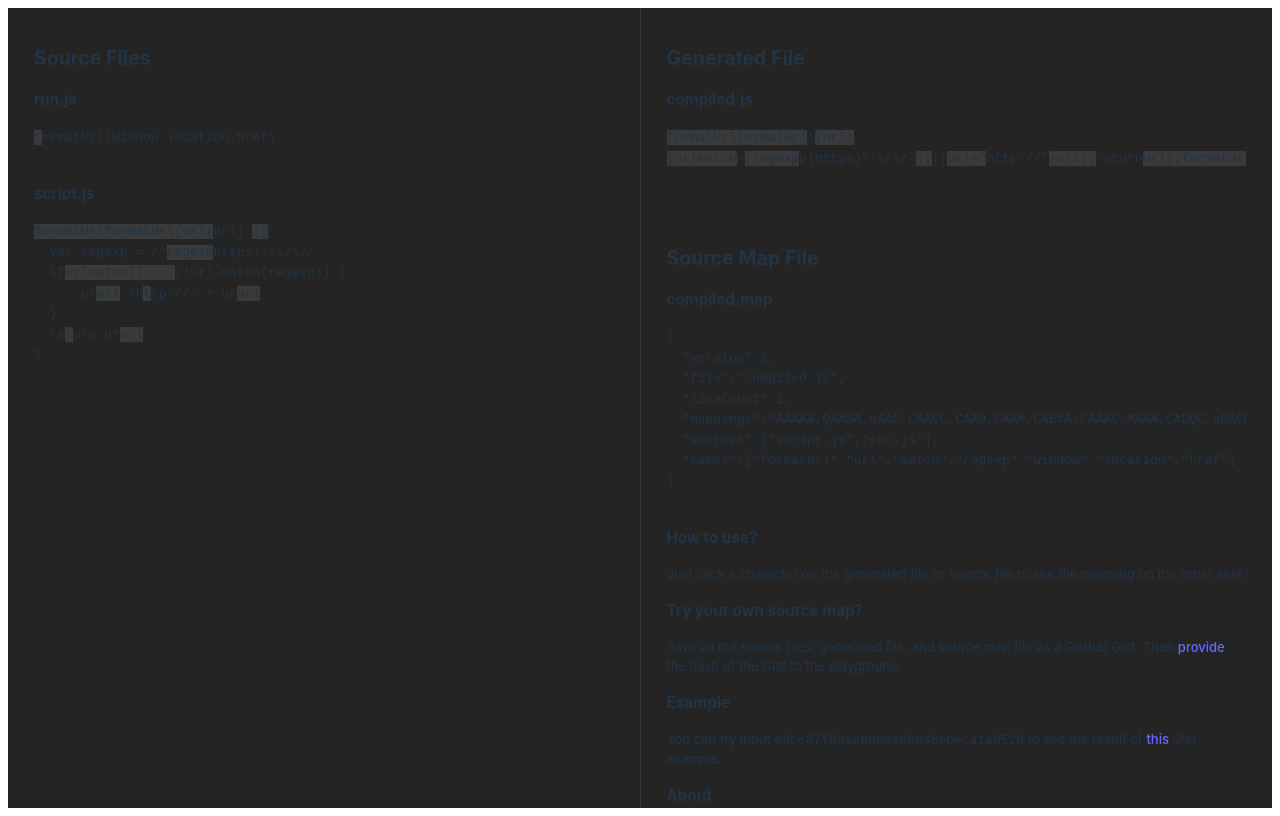
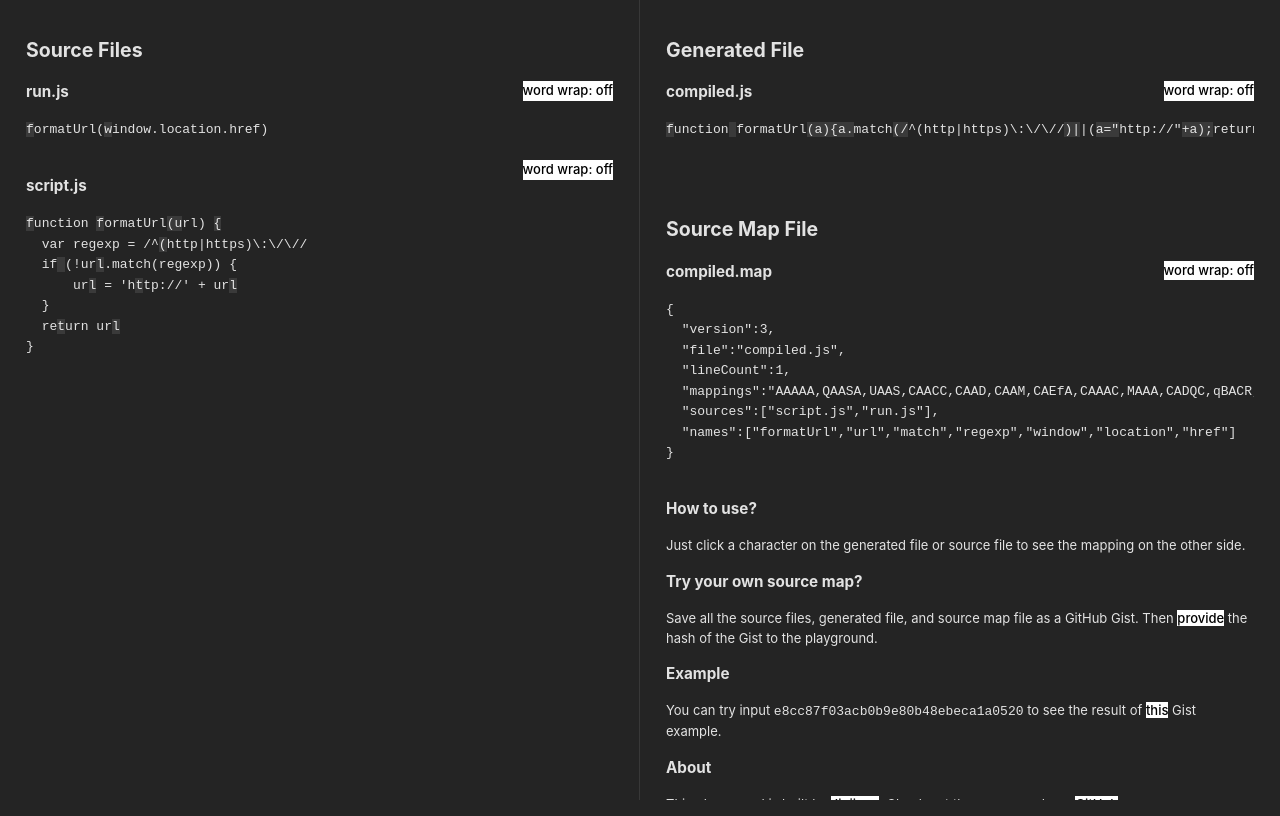
Before and after one commit to Jinjiang/source-map-view, a Vue app: page / in a window 1280 px wide. Built offline with nearby package versions, Linux system fonts and the light colour scheme.

Commit message:
avoid source mapping bug

```diff
--- a/src/App.vue
+++ b/src/App.vue
@@ -25,6 +25,7 @@ init()
 <style>
 body {
   overflow: hidden;
+  margin: 0 auto;
 }
 </style>
 
--- a/src/components/Code.vue
+++ b/src/components/Code.vue
@@ -1,5 +1,5 @@
 <script setup lang="ts">
-import { computed } from 'vue';
+import { ref, computed } from 'vue';
 import { mappings, currentMappingIndex } from '../composables/store'
 
 const { id, content } = defineProps<{
@@ -14,10 +14,11 @@ type Token = {
 type RichLine = (string | Token)[]
 type RichContent = RichLine[]
 
-// TODO: debug
+const wrap = ref(false)
+
 const richContent = computed<RichContent>(() => {
   const lines: string[] = content.split('\n')
-  const richLines: RichContent = lines.map(x => [x])
+  const richLines: RichContent = lines.map(x => x.split(''))
   const positions = mappings.value.get(id) ?? []
   for (let i = positions.length - 1; i >= 0; i--) {
     const { index, name, line, column } = positions[i]
@@ -26,23 +27,24 @@ const richContent = computed<RichContent>(() => {
     }
     const token: Token = {
       index,
-      value: name ? name : lines[line][column],
+      value: lines[line][column],
+      // value: name && name === lines[line].slice(column, name.length)
+      //   ? name
+      //   : lines[line][column],
     }
+
     const richLine = richLines[line]
-    const firstString = richLine[0]
-    if (typeof firstString !== 'string') {
-      continue
-    }
-    const subRichLine: RichLine = [firstString.slice(0, column), token, firstString.slice(column + token.value.length)].filter(Boolean)
-    richLine.splice(0, 1, ...subRichLine)
+    richLine[column] = token
+    // richLine.splice(column, token.value.length, token)
   }
   return richLines
 })
 </script>
 
 <template>
+  <a href="#" style="float: right;" @click.prevent="wrap = !wrap">word wrap: {{ wrap ? 'on' : 'off' }}</a>
   <h3>{{ id }}</h3>
-  <div style="position: relative; left: 0; right: 0; overflow-x: auto;">
+  <div class="code-block" :class="wrap ? 'break-all' : 'keep-all'">
     <code>
       <template v-for="line in richContent">
         <template v-for="token in line">
@@ -56,13 +58,24 @@ const richContent = computed<RichContent>(() => {
 </template>
 
 <style scoped>
+.code-block {
+  position: relative; left: 0; right: 0; overflow-x: auto;
+}
+.keep-all {
+  white-space: nowrap;
+}
+.break-all {
+  word-break: break-all;
+}
+
 .token {
   cursor: pointer;
   background-color: rgba(255, 255, 255, 0.1);
 }
 
 .highlighted {
-  background-color: #ffff00;
+  color: InfoText;
+  background-color: InfoBackground;
 }
 
 span {
--- a/src/components/SplitPane.vue
+++ b/src/components/SplitPane.vue
@@ -9,7 +9,7 @@ const isVertical = computed(() => props.layout === 'vertical')
 const container = ref()
 
 // mobile only
-const showOutput = ref(false)
+const showGenerated = ref(false)
 
 const state = reactive({
   dragging: false,
@@ -52,7 +52,7 @@ function dragEnd() {
     class="split-pane"
     :class="{
       dragging: state.dragging,
-      'show-output': showOutput,
+      'show-output': showGenerated,
       vertical: isVertical
     }"
     @mousemove="dragMove"
@@ -73,8 +73,8 @@ function dragEnd() {
       <slot name="right" />
     </div>
 
-    <button class="toggler" @click="showOutput = !showOutput">
-      {{ showOutput ? '< Code' : 'Output >' }}
+    <button class="toggler" @click="showGenerated = !showGenerated">
+      {{ showGenerated ? '< Sources' : 'Generated >' }}
     </button>
   </div>
 </template>
@@ -96,7 +96,7 @@ function dragEnd() {
 .right {
   position: relative;
   height: 100%;
-  overflow-y: auto;
+  /* overflow-y: auto; */
 }
 .left {
   border-right: 1px solid var(--border);
--- a/src/style.css
+++ b/src/style.css
@@ -16,12 +16,14 @@
 
 a {
   font-weight: 500;
-  color: #646cff;
+  /* color: #646cff; */
   text-decoration: inherit;
+  color: InfoText;
+  background-color: InfoBackground;
 }
-a:hover {
+/* a:hover {
   color: #535bf2;
-}
+} */
 
 /* body {
   margin: 0 auto;
@@ -67,7 +69,7 @@ button:focus-visible {
   text-align: center;
 } */
 
-@media (prefers-color-scheme: light) {
+/* @media (prefers-color-scheme: light) {
   :root {
     color: #213547;
     background-color: #ffffff;
@@ -78,4 +80,4 @@ button:focus-visible {
   button {
     background-color: #f9f9f9;
   }
-}
+} */
```
